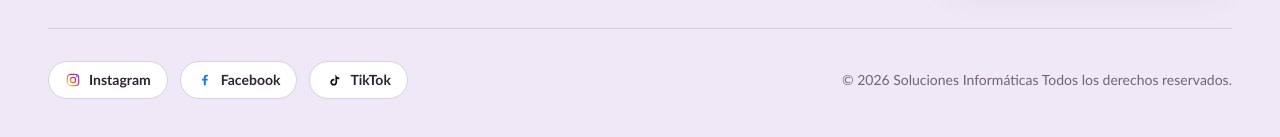
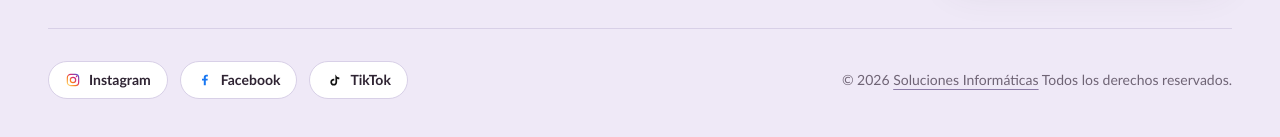
Before and after one commit to AdrianGL18/psicologia-landing, a Next.js app: page / in a window 1280 px wide. Shown: the part 4076-4213 px from the top of the page. Built offline with nearby package versions, Linux system fonts and the light colour scheme.

Commit message:
Style footer brand as link

```diff
--- a/src/app/page.tsx
+++ b/src/app/page.tsx
@@ -525,7 +525,11 @@ export default function Home() {
               ))}
             </div>
             <p className="text-sm text-[var(--color-slate)]">
-              © 2026 Soluciones Informáticas Todos los derechos reservados.
+              © 2026{" "}
+              <span className="cursor-default underline decoration-[#8c7ca8] underline-offset-4">
+                Soluciones Informáticas
+              </span>{" "}
+              Todos los derechos reservados.
             </p>
           </div>
         </div>
```
